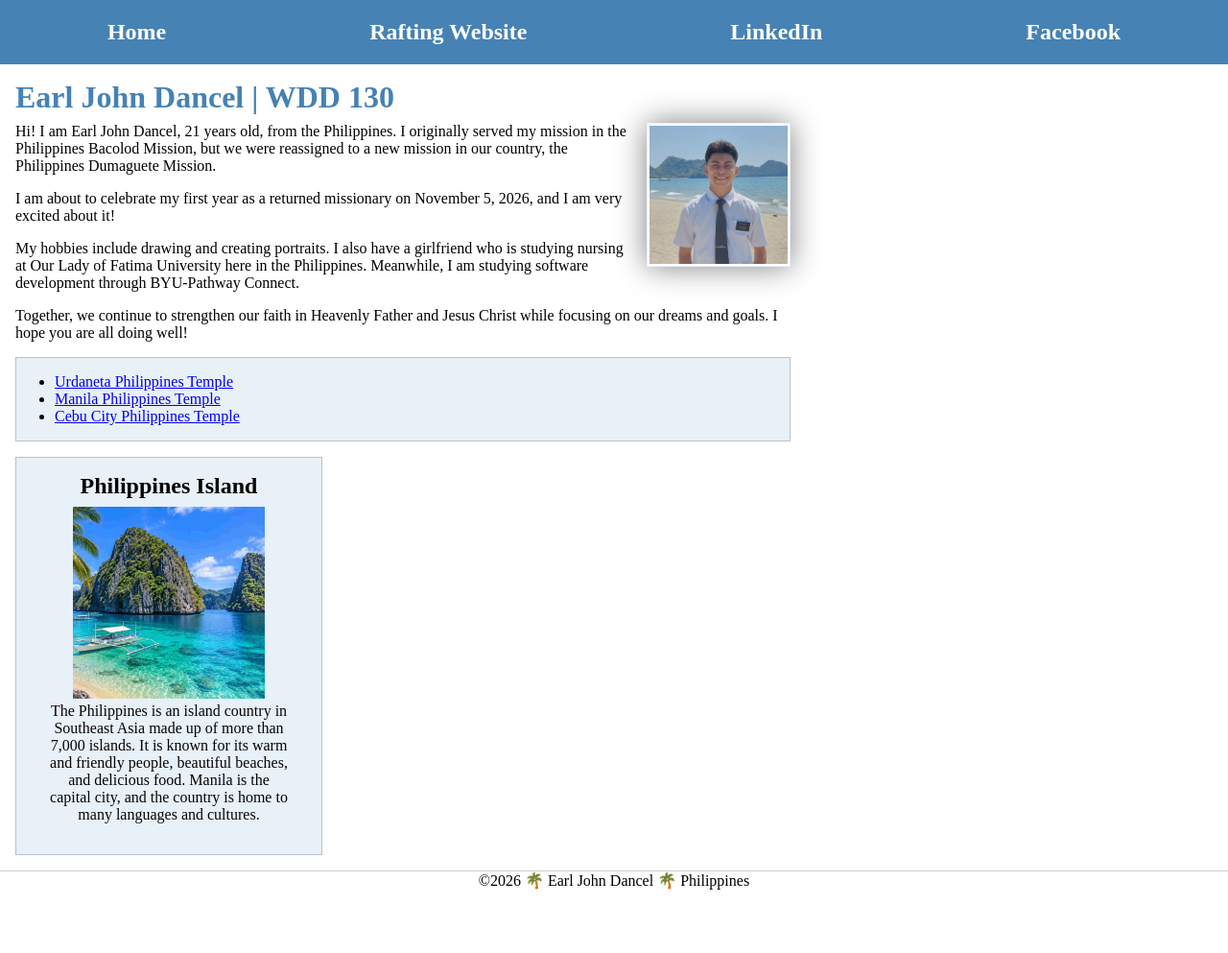
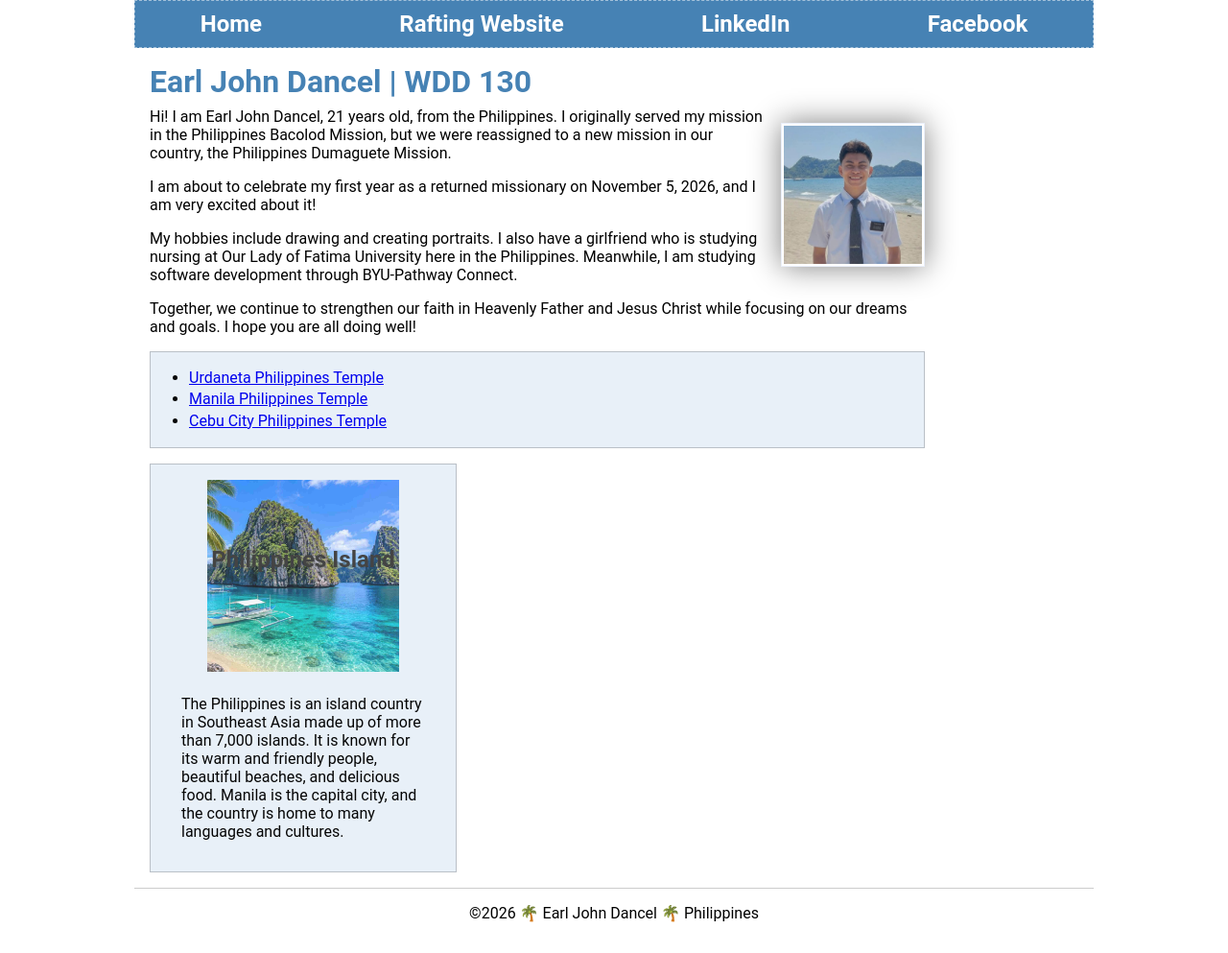
Before and after one commit to johndancel2005-ui/wdd130, a plain HTML site: page index.html in a window 1280 px wide. Shown: the whole page at 96% size. Before the commit the page ends 943 px from the top, so only its background shows below. Drawn offline with Linux system fonts and the light colour scheme.

Commit message:
updated css

```diff
--- a/styles/styles.css
+++ b/styles/styles.css
@@ -4,17 +4,25 @@
     box-sizing: border-box;
 }
 
-main {
-    max-width: 840px;
+body {
+    font-size: 16px;
+    font-family: Roboto, Arial, sans-serif;
+    max-width: 1000px;
+    margin: 0 auto;
 }
 
 nav {
     background-color: steelblue;
-    padding: 10px;
+    padding: 0;
     display: flex;
     flex-wrap: wrap;
     justify-content: space-around;
     gap: 0.5rem;
+
+    background-image: repeating-linear-gradient(45deg,
+            #fff0f0(250, 249, 249, 0.25) 0 1px,
+            transparent 1px 6px);
+    border: 1px dashed rgba(255, 255, 255, 0.5);
 }
 
 nav a {
@@ -28,6 +36,29 @@ nav a {
 
 nav a:hover {
     text-decoration: underline;
+}
+
+.grid {
+    display: grid;
+    grid-template-columns: auto 1fr;
+    grid-template-areas: "side main";
+    background-color: #fff0f0;
+    border: #fff0f0;
+    padding: 1rem;
+}
+
+.grid aside {
+    grid-area: side;
+}
+
+.grid {
+    grid-area: main;
+    border-left: 1px dashed #f4a6a6;
+    padding-left: 0.5rem;
+}
+
+main {
+    max-width: 840px;
 }
 
 h1 {
@@ -49,6 +80,10 @@ p {
     margin: 0 1rem 1rem;
 }
 
+main>h1+img {
+    margin-top: 1rem;
+}
+
 aside {
     width: 20rem;
     text-align: center;
@@ -59,19 +94,35 @@ aside img {
     width: 200px;
     height: auto;
     float: none;
-    margin: 0;
+    display: block;
+    margin: 0 auto 1.5rem;
+    padding: 0;
+    border: none;
+    box-shadow: none;
+    opacity: 0.85;
 }
 
 /* Heading sits above the image, inside the aside border */
 aside h2 {
+    position: absolute;
+    top: 85px;
+    left: 0;
+    right: 0;
     margin-bottom: 0.5rem;
     font-size: 1.5rem;
+    color: #444;
+    z-index: 1;
+}
+
+aside p {
+    text-align: left;
 }
 
 footer {
     margin-top: 1rem;
     border-top: 1px solid rgb(0 0 0 / 0.2);
     text-align: center;
+    padding: 1rem 0;
 }
 
 /* Class Selectors */
@@ -87,4 +138,6 @@ footer {
 /* Moves the bullet dots away from the left border */
 ul.box {
     padding-left: 2.5rem;
+    clear: both;
+    line-height: 1.4;
 }
```
